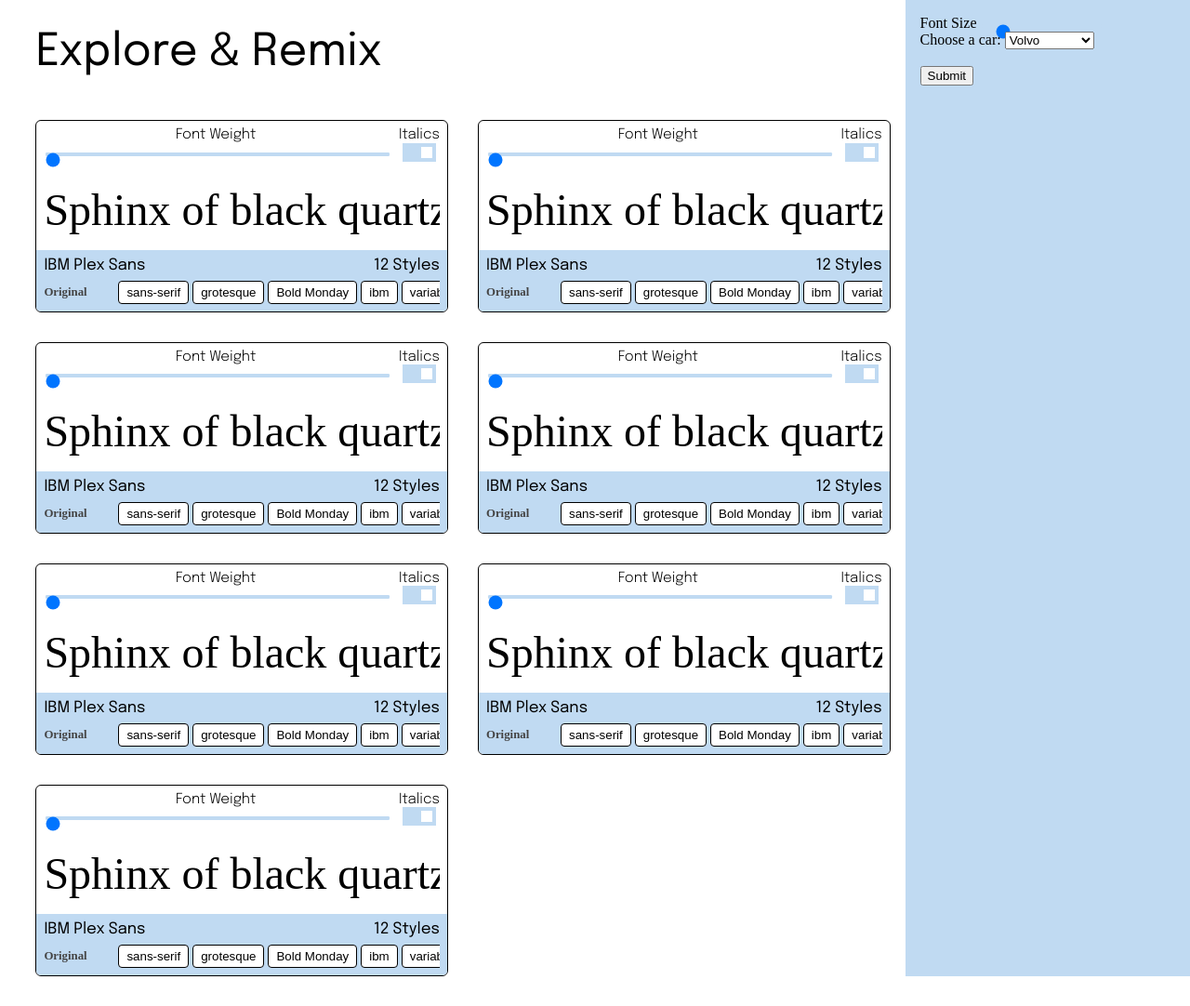
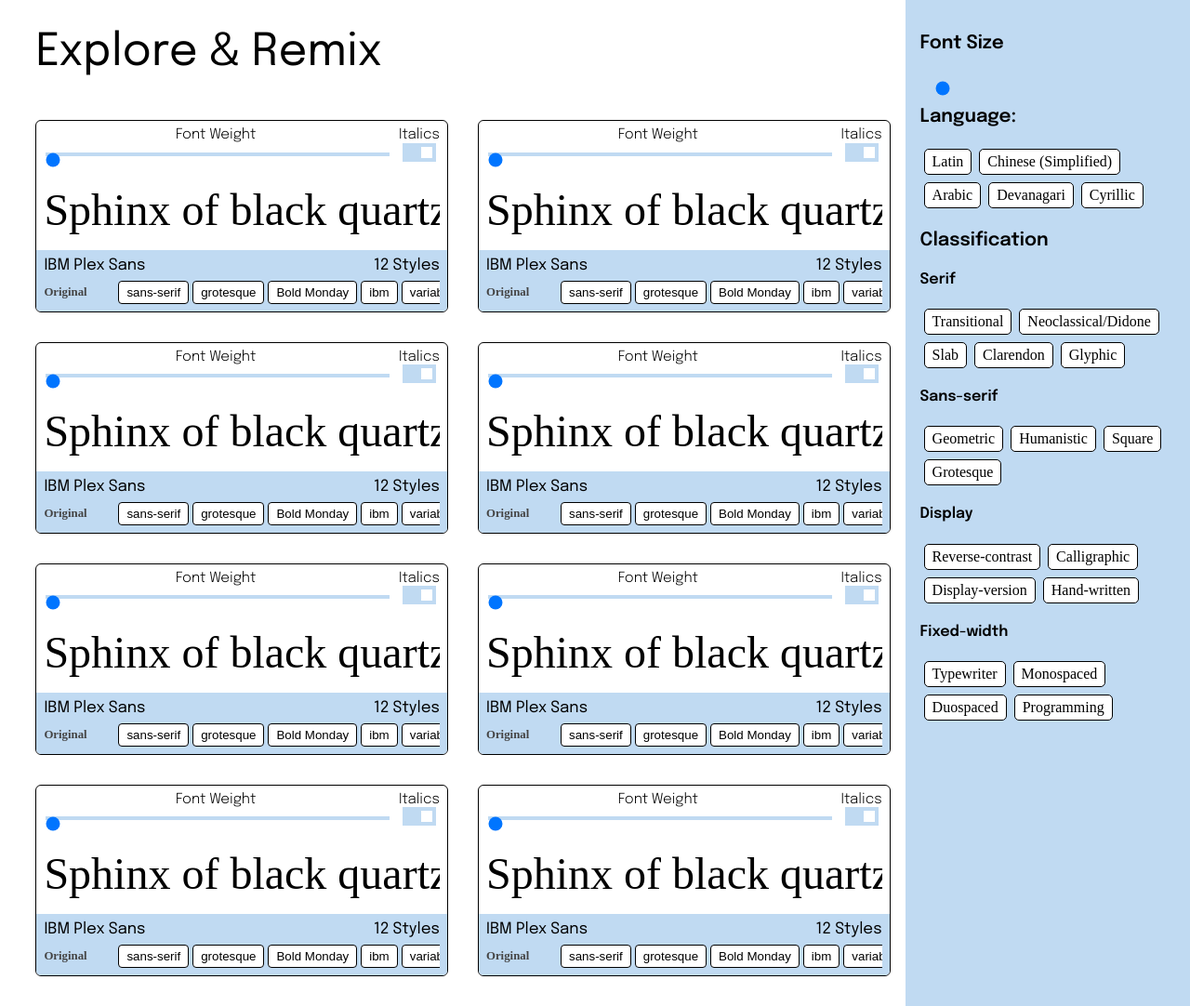
Before and after one commit to joshfernandez/iat352_beak-and-spur, a PHP site: page /filter.php in a window 1280 px wide. Shown: the part 58-1140 px from the top of the page at 93% size. Before the commit the page ends 1108 px from the top, so only its background shows below. Run offline with PHP 8.4, Linux system fonts and the light colour scheme; some web fonts are replaced.

Commit message:
Added filters for language, and multiple tag types

```diff
--- a/css/filter.css
+++ b/css/filter.css
@@ -21,6 +21,18 @@ main {
    gap: 1rem;
 }
 
+aside.filter-bar {
+   background-color: #C0DAF2;
+   grid-column: 2/3;
+   grid-row: 1/5;
+   position: -webkit-sticky;
+   /* Safari */
+   position: sticky;
+   top: 0;
+   padding: 1rem;
+   /* bottom: 0; */
+}
+
 main * {
    box-sizing: border-box;
 }
@@ -42,17 +54,6 @@ main .content-cont {
    grid-template-columns: 1fr 1fr;
    grid-column: 1/2;
    gap: 2rem;
-}
-
-aside {
-   grid-column: 2/3;
-   grid-row: 1/3;
-   position: -webkit-sticky;
-   /* Safari */
-   position: sticky;
-   top: 0;
-   padding :1rem;
-   /* bottom: 0; */
 }
 
 .c-block {
@@ -83,21 +84,33 @@ aside {
 .c-block-settings__weight input::-webkit-slider-thumb {
    -webkit-appearance: none;
    appearance: none;
-   width: 25px;
-   height: 25px;
+   width: 1rem;
+   height: 1rem;
    cursor: pointer;
    border: none;
    background-color: white;
-   border: solid 2px black;
+   border: 3px #C0DAF2 solid;
+   border-radius: 0;
+   /* border: solid 1px black; */
 }
 
 .c-block-settings__weight input::-moz-range-thumb {
-   width: 25px;
-   height: 25px;
+   width: 1rem;
+   height: 1rem;
    background-color: white;
-   border: solid 2px black;
+   border: 3px #C0DAF2 solid;
+   /* border: 1px black solid; */
    cursor: pointer;
-   border: none;
+   border-radius: 0;
+}
+
+input[type=range]::-ms-thumb {
+   width: 1rem;
+   height: 1rem;
+   background-color: white;
+   border: 3px #C0DAF2 solid;
+   cursor: pointer;
+   border-radius: 0;
 }
 
 input[type=range]::-webkit-slider-runnable-track {
@@ -106,7 +119,6 @@ input[type=range]::-webkit-slider-runnable-track {
    cursor: pointer;
    /* box-shadow: 1px 1px 1px #000000, 0px 0px 1px #0d0d0d; */
    background: #C0DAF2;
-   border-radius: 1.3px;
    /* border: 0.2px solid #010101; */
 }
 
@@ -311,8 +323,54 @@ input[type=range]:focus::-ms-fill-upper {
 
 /* -----------ASIDE FILTER */
 
-.filter-s-bar {
-   background-color: #C0DAF2;
+.lang-holder, .class-holder {
+   display: flex;
+   flex-wrap: wrap;
+}
+
+.filter-bar__lang input[type="radio"], .filter-bar__class input {
+   /* visibility: hidden; */
+   position: absolute;
+   opacity: 0;
+   cursor: pointer;
+   height: 0;
+   width: 0;
+}
+
+.filter-bar__lang input[type="radio"]+label {
+   background-color: white;
+   padding: .25rem .5rem;
+   border-radius: 5px;
+   border: 1px solid;
+   margin: .25rem .25rem;
+}
+
+.filter-bar__lang input[type="radio"]:checked+label {
+   background-color: blue;
+}
+
+.filter-bar__class input+label {
+   background-color: white;
+   padding: .25rem .5rem;
+   border-radius: 5px;
+   border: 1px solid;
+   margin: .25rem .25rem;
+}
+
+.filter-bar__class input:checked+label {
+   background-color: blue;
+}
+
+.filter-bar h2 {
+   font-size: 1.25rem;
+   line-height: 1.4;
+   font-weight: 600;
+}
+
+.filter-bar h3 {
+   font-size: 1rem;
+   line-height: 1.4;
+   font-weight: 600;
 }
 
 /* The container <div> - needed to position the dropdown content */
@@ -325,8 +383,6 @@ input[type=range]:focus::-ms-fill-upper {
 .dropdown img {
    width: 2rem;
 }
-
-/* Dropdown Content (Hidden by Default) */
 
 .dropdown-content {
    display: none;
@@ -350,7 +406,7 @@ input[type=range]:focus::-ms-fill-upper {
 /* Change color of dropdown links on hover */
 
 .dropdown-content a:hover {
-   background-color: #f1f1f1
+   background-color: #f1f1f1;
 }
 
 /* Show the dropdown menu on hover */
--- a/filter.php
+++ b/filter.php
@@ -79,8 +79,8 @@
 
                   <h3> IBM Plex Sans
 
-                     </h3>
-                     <h4>
+                  </h3>
+                  <h4>
                      12 Styles
                   </h4>
                </a>
@@ -101,7 +101,6 @@
 
 
          </article>
-
          <article class="c-block">
 
             <div class="c-block-settings">
@@ -131,8 +130,8 @@
 
                   <h3> IBM Plex Sans
 
-                     </h3>
-                     <h4>
+                  </h3>
+                  <h4>
                      12 Styles
                   </h4>
                </a>
@@ -153,7 +152,6 @@
 
 
          </article>
-
          <article class="c-block">
 
             <div class="c-block-settings">
@@ -183,8 +181,8 @@
 
                   <h3> IBM Plex Sans
 
-                     </h3>
-                     <h4>
+                  </h3>
+                  <h4>
                      12 Styles
                   </h4>
                </a>
@@ -205,7 +203,6 @@
 
 
          </article>
-
          <article class="c-block">
 
             <div class="c-block-settings">
@@ -235,7 +232,7 @@
 
                   <h3> IBM Plex Sans
 
-                     </h3>
+                  </h3>
                   <h4>
                      12 Styles
                   </h4>
@@ -257,7 +254,6 @@
 
 
          </article>
-
          <article class="c-block">
 
             <div class="c-block-settings">
@@ -287,8 +283,8 @@
 
                   <h3> IBM Plex Sans
 
-                     </h3>
-                     <h4>
+                  </h3>
+                  <h4>
                      12 Styles
                   </h4>
                </a>
@@ -309,7 +305,6 @@
 
 
          </article>
-
          <article class="c-block">
 
             <div class="c-block-settings">
@@ -339,8 +334,8 @@
 
                   <h3> IBM Plex Sans
 
-                     </h3>
-                     <h4>
+                  </h3>
+                  <h4>
                      12 Styles
                   </h4>
                </a>
@@ -361,7 +356,6 @@
 
 
          </article>
-
          <article class="c-block">
 
             <div class="c-block-settings">
@@ -391,7 +385,58 @@
 
                   <h3> IBM Plex Sans
 
-                     </h3>
+                  </h3>
+                  <h4>
+                     12 Styles
+                  </h4>
+               </a>
+               <div class="c-block-info__meta">
+                  <h6 class="status">
+                     Original
+                  </h6>
+                  <div class="tags-cont">
+                     <button>sans-serif</button>
+                     <button>grotesque</button>
+                     <button>Bold Monday</button>
+                     <button>ibm</button>
+                     <button>variable</button>
+
+                  </div>
+               </div>
+            </div>
+
+
+         </article>
+         <article class="c-block">
+
+            <div class="c-block-settings">
+
+               <div class="c-block-settings__weight">
+                  <label>
+                     Font Weight
+                  </label>
+                  <input type="range" min="100" max="900" value="4" class="w-slider" id="myRange" step="100">
+               </div>
+               <div class="c-block-settings__italic">
+                  <label>
+                     Italics
+                  </label>
+                  <label class="switch">
+                     <input type="checkbox" checked>
+                     <span class="i-slider round"></span>
+                  </label>
+               </div>
+
+            </div>
+            <div class="c-block-tester">
+               <input type="text" name="c-block-tester__textarea" id="" placeholder="Sphinx of black quartz, judge my vow">
+            </div>
+            <div class="c-block-info">
+               <a class="c-block-info__headings">
+
+                  <h3> IBM Plex Sans
+
+                  </h3>
                   <h4>
                      12 Styles
                   </h4>
@@ -414,34 +459,124 @@
 
          </article>
 
+
       </section>
 
-      <aside class="filter-s-bar">
+      <aside class="filter-bar">
 
-         <div class="font-size-cont">
+         <div class="filter-bar__f-size">
 
-            <label>
+            <h2>
                Font Size
-            </label>
+            </h2>
             <input type="range" min=".5" max="4.5" value="1" class="w-slider" id="myRange" step=".1">
          </div>
-         <label for="cars">Choose a car:</label>
-         <select name="cars" id="cars">
-            <optgroup label="Swedish Cars">
-               <option value="volvo">Volvo</option>
-               <option value="saab">Saab</option>
-            </optgroup>
-            <optgroup label="German Cars">
-               <option value="mercedes">Mercedes</option>
-               <option value="audi">Audi</option>
-            </optgroup>
-         </select>
-         <br><br>
-         <input type="submit" value="Submit">
-      </form>
+         <div class="filter-bar__lang">
+
+            <h2 for="lang">Language:</h2>
+
+            <div class="lang-holder">
+
+               <input type="radio" value="latin" name="lang" id="latin">
+               <label for="latin">Latin</label>
+
+               <input type="radio" value="chinese" name="lang" id="chinese">
+               <label for="chinese"> Chinese (Simplified)</label>
+
+               <input type="radio" value="arabic" name="lang" id="arabic">
+               <label for="arabic">Arabic</label>
+
+               <input type="radio" value="devanagari" name="lang" id="devanagari">
+               <label for="devanagari">Devanagari</label>
+
+               <input type="radio" value="cyrillic" name="lang" id="cyrillic">
+               <label for="cyrillic">Cyrillic</label>
+
+            </div>
+
+         </div>
 
 
+         <div class="filter-bar__class">
+            <h2> Classification </h2>
 
+            <h3> Serif </h3>
+
+            <div class="class-holder">
+
+               <input type="checkbox" value="Transitional" name="class" id="Transitional">
+               <label for="Transitional"> Transitional </label>
+
+               <input type="checkbox" value="Didone" name="class" id="Didone">
+               <label for="Didone"> Neoclassical/Didone </label>
+
+               <input type="checkbox" value="Slab" name="class" id="Slab">
+               <label for="Slab">Slab</label>
+
+               <input type="checkbox" value="Clarendon" name="class" id="Clarendon">
+               <label for="Clarendon">Clarendon</label>
+
+               <input type="checkbox" value="Glyphic" name="class" id="Glyphic">
+               <label for="Glyphic">Glyphic</label>
+
+            </div>
+
+            <h3> Sans-serif </h3>
+
+            <div class="class-holder">
+
+               <input type="checkbox" value="Geometric" name="class" id="Geometric">
+               <label for="Geometric">Geometric</label>
+
+               <input type="checkbox" value="Humanistic" name="class" id="serif">
+               <label for="Humanistic"> Humanistic</label>
+
+               <input type="checkbox" value="Square" name="class" id="Square">
+               <label for="Square">Square</label>
+
+               <input type="checkbox" value="Grotesque" name="class" id="Grotesque">
+               <label for="Grotesque">Grotesque</label>
+
+
+            </div>
+            <h3> Display </h3>
+
+            <div class="class-holder">
+
+               <input type="checkbox" value="Reverse-contrast" name="class" id="Reverse-contrast">
+               <label for="Reverse-contrast">Reverse-contrast</label>
+
+               <input type="checkbox" value="Calligraphic" name="class" id="Calligraphic">
+               <label for="Calligraphic"> Calligraphic</label>
+
+               <input type="checkbox" value="Display-version" name="class" id="Display-version">
+               <label for="Display-version">Display-version</label>
+
+               <input type="checkbox" value="handwritten" name="class" id="handwritten">
+               <label for="handwritten">Hand-written</label>
+
+            </div>
+            <h3> Fixed-width </h3>
+
+            <div class="class-holder">
+
+               <input type="checkbox" value="Typewriter" name="class" id="Typewriter">
+               <label for="Typewriter">Typewriter</label>
+
+               <input type="checkbox" value="Monospaced" name="class" id="Monospaced">
+               <label for="Monospaced"> Monospaced</label>
+
+               <input type="checkbox" value="duo-spaced" name="class" id="duo-spaced">
+               <label for="duo-spaced">Duospaced</label>
+
+               <input type="checkbox" value="programming" name="class" id="programming">
+               <label for="programming">Programming</label>
+
+
+            </div>
+
+
+         </div>
       </aside>
 
    </main>
```
